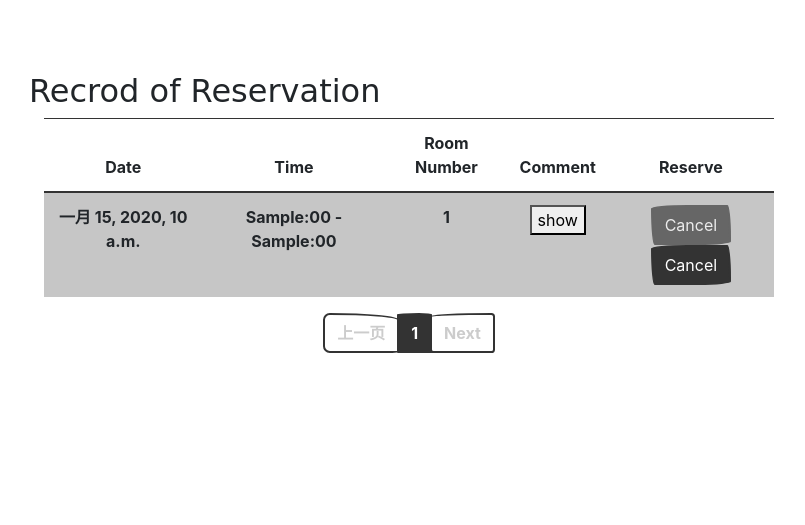
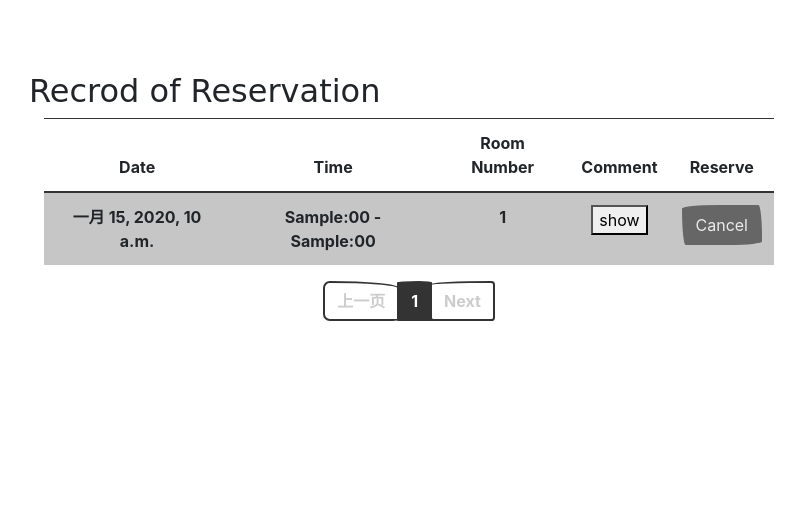
Before and after one commit to ZiHo/bcr, a Django app: template templates/Cancel_page.html in a window 1280 px wide. Shown: the part 60-585 px from the top of the page, without its empty margins (231-1036 px from the left). Run offline with Django 3.2, Linux system fonts and the light colour scheme; the template is opened without the code that fills it: most values are stand-ins (such as "Sample title", 1, 10 or a date in 2020); some libraries are stand-ins or nearby versions; some web fonts are replaced.

Commit message:
ver May 20 2：00

```diff
--- a/bcrsystem/models.py
+++ b/bcrsystem/models.py
@@ -35,6 +35,9 @@ class bookInfo(models.Model):
     is_cancel = models.BooleanField(default=False)
     is_used = models.BooleanField(default=False)
 
+    class Meta:
+        ordering = ['book_date','start_hour']
+
 
 class clean(models.Model):
     cleaner_id = models.ForeignKey(User, on_delete=models.DO_NOTHING)
--- a/templates/Cancel_page.html
+++ b/templates/Cancel_page.html
@@ -121,13 +121,13 @@
                                     <button id='id' name='id' type="submit" value="{{ recordings.id }} "
                                             class="btn btn-primary">Cancel
                                     </button>
-                                    <button id='id' name='id' type="submit" value="{{ recordings.id }}" class="btn btn-primary" data-container="body" data-toggle="popover" data-placement="top" data-content="{{ recordings.booker_id }}借了教室">Cancel</button>
+{#                                    <button id='id' name='id' type="submit" value="{{ recordings.id }}" class="btn btn-primary" data-container="body" data-toggle="popover" data-placement="top" data-content="{{ recordings.booker_id }}借了教室">Cancel</button>#}
                                 </td>
                             </form>
                         {% else %}
                             <td>
                                 <button type="submit" disabled="disabled" class="btn btn-primary ">Cancel</button>
-                                <button type="submit" class="btn btn-primary" data-container="body" data-toggle="popover" data-placement="top" data-content="{{ recordings.booker_id }}借了教室">Cancel</button>
+{#                                <button type="submit" class="btn btn-primary" data-container="body" data-toggle="popover" data-placement="top" data-content="{{ recordings.booker_id }}借了教室">Cancel</button>#}
                             </td>
                         {% endif %}
                     </tr>
```
